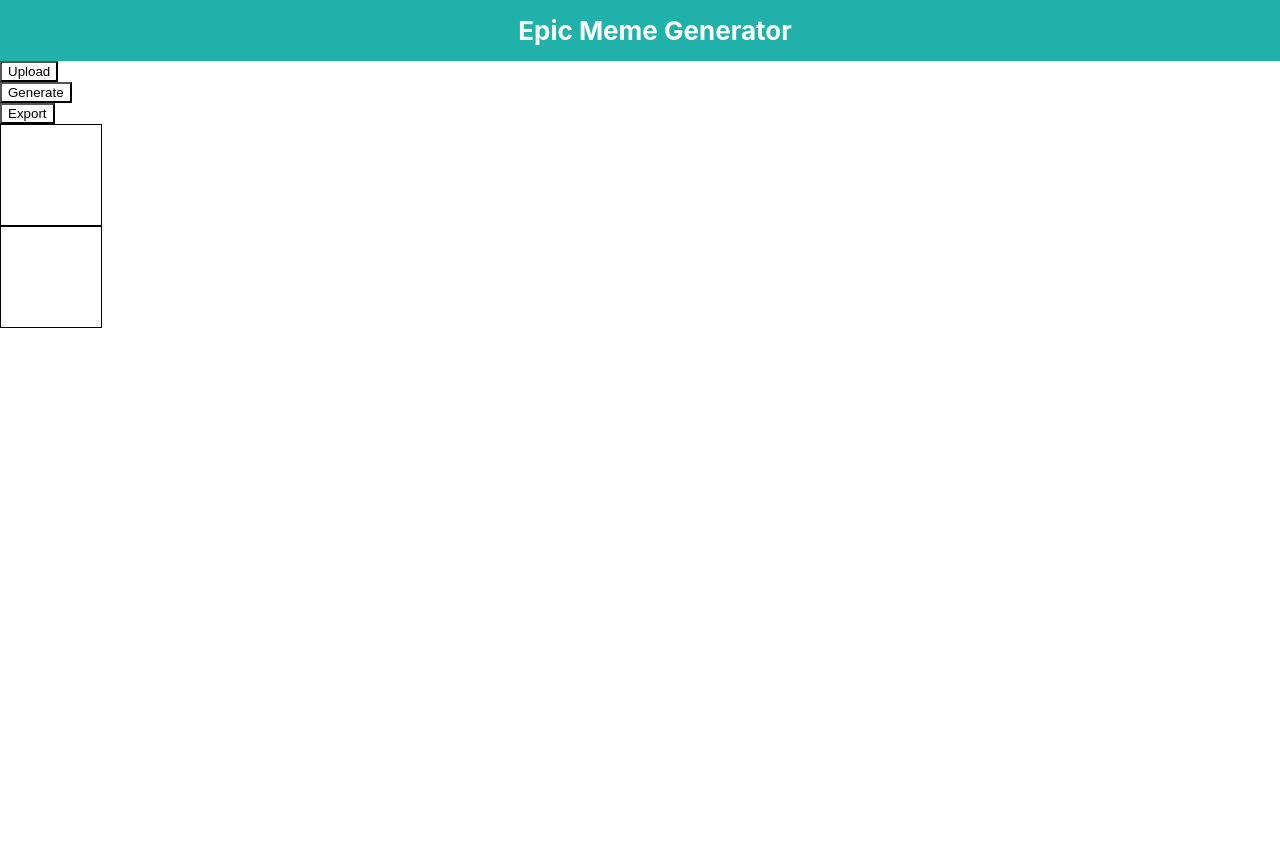
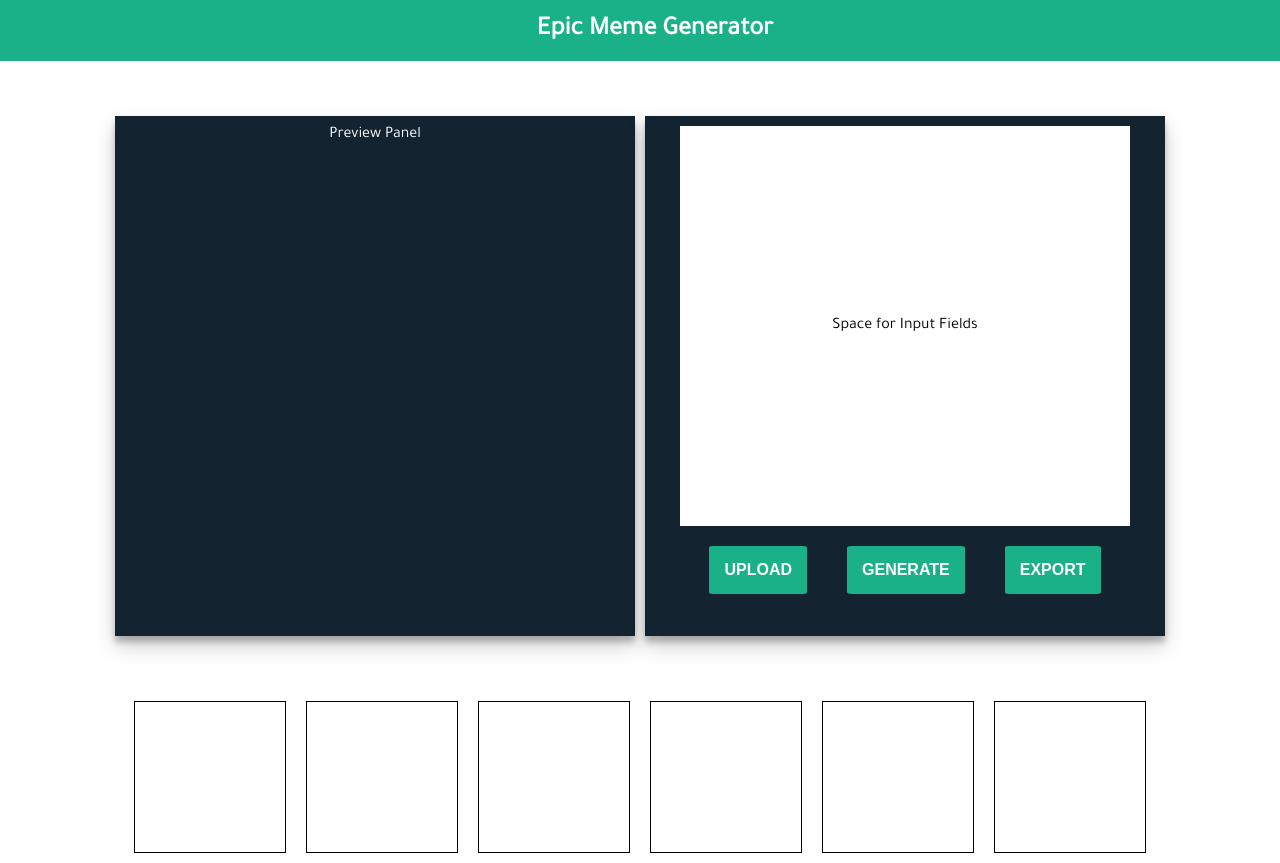
Before and after one commit to radhikarajgire/MemeGenerator, a React (Create React App) app: page / in a window 1280 px wide. Shown: the top 863 px of the page. Before the commit the page ends 800 px from the top, so only its background shows below. Built offline with nearby package versions, Linux system fonts and the light colour scheme.

Commit message:
layout done

```diff
--- a/src/App.css
+++ b/src/App.css
@@ -10,9 +10,50 @@
   flex-direction: column;
   justify-content: center;
   width: 100%;
-  background-color: lightseagreen;
+  background-color: #1ab188;
   color: white;
   font-size: calc(10px + 2vmin);
   padding: 15px;
   font-weight: bold;
 }
+
+.PanelsWrapper {
+  display: flex;
+  flex-direction: row;
+  justify-content: center;
+  margin-top: 50px;
+  margin-bottom: 50px;
+}
+
+.Panel {
+  display: flex;
+  flex-direction: column;
+  align-items: center;
+  height: 500px;
+  width: 500px;
+  padding: 10px;
+  margin: 5px;
+  background-color: #13232f;
+  box-shadow: 0 10px 20px rgba(0,0,0,0.19), 0 6px 6px rgba(0,0,0,0.23);
+
+}
+.InputWrapper {
+  display: flex;
+  justify-content: center;
+  align-items: center;
+  background-color: white;
+  height: 80%;
+  width: 90%;
+}
+
+.ButtonWrapper {
+  display: flex;
+  flex-direction: row;
+  justify-content: center;
+}
+
+.MemesWrapper {
+  display: flex;
+  flex-direction: row;
+  justify-content: center;
+}
--- a/src/App.js
+++ b/src/App.js
@@ -1,22 +1,38 @@
 import React from 'react';
 
 import './App.css';
-import Button from  './Components/Button/Button' ;
-import ImageSmall from './Components/ImageSmall/ImageSmall';
+import Button from "./Components/Button/Button"
+import ImageSmall from "./Components/ImageSmall/ImageSmall"
 
 function App() {
   return (
     <div className="App">
       <div className="Header">Epic Meme Generator</div>
-        <div className="Main">
-              <div className = "buttonWrapper">
-                < Button name="Upload"/>
-                <Button name="Generate" />
-                <Button name="Export" />
-              </div>
-          <ImageSmall/>
-          <ImageSmall/>
+      <div className="Main">
+        <div className="PanelsWrapper">
+          <div className="Panel" style={{color: 'white'}}>Preview Panel</div>
+          <div className="Panel">
+            <div className="InputWrapper">Space for Input Fields
+              <div className="TextInput"></div>
+              <div className="TextInput"></div>
+            </div>
+            <div className="ButtonWrapper">
+              <Button name="UPLOAD"/>
+              <Button name="GENERATE"/>
+              <Button name="EXPORT"/>
+            </div>
+          </div>
         </div>
+        <div className="MemesWrapper">
+              <ImageSmall />
+              <ImageSmall />
+              <ImageSmall />
+              <ImageSmall />
+              <ImageSmall />
+              <ImageSmall />
+        </div>
+      </div>
+      <div className="Footer"></div>
     </div>
   );
 }
--- a/src/Components/Button/Button.css
+++ b/src/Components/Button/Button.css
@@ -1,6 +1,13 @@
 button {
-background-color:white;
-display: flex;
-flex-direction: column;
-
+    display: flex;
+    border: 0;
+    outline: none;
+    border-radius: 4%;
+    padding: 15px;
+    font-size: 1rem;
+    font-weight: bold;
+    background: #1ab188;
+    color: white;
+    transition: all.5s ease;
+    margin: 20px;
 }
--- a/src/Components/ImageSmall/ImageSmall.css
+++ b/src/Components/ImageSmall/ImageSmall.css
@@ -1,6 +1,6 @@
 .memeContainer {
-    width: 100px;
-    height: 100px;
-
+    width: 150px;
+    height: 150px;
     border: 1px solid;
+    margin: 10px;
 }
--- a/src/index.css
+++ b/src/index.css
@@ -1,8 +1,8 @@
+@import url('https://fonts.googleapis.com/css2?family=Tajawal&display=swap');
+
 body {
   margin: 0;
-  font-family: -apple-system, BlinkMacSystemFont, 'Segoe UI', 'Roboto', 'Oxygen',
-    'Ubuntu', 'Cantarell', 'Fira Sans', 'Droid Sans', 'Helvetica Neue',
-    sans-serif;
+  font-family: 'Tajawal', sans-serif;
   -webkit-font-smoothing: antialiased;
   -moz-osx-font-smoothing: grayscale;
 }
```
